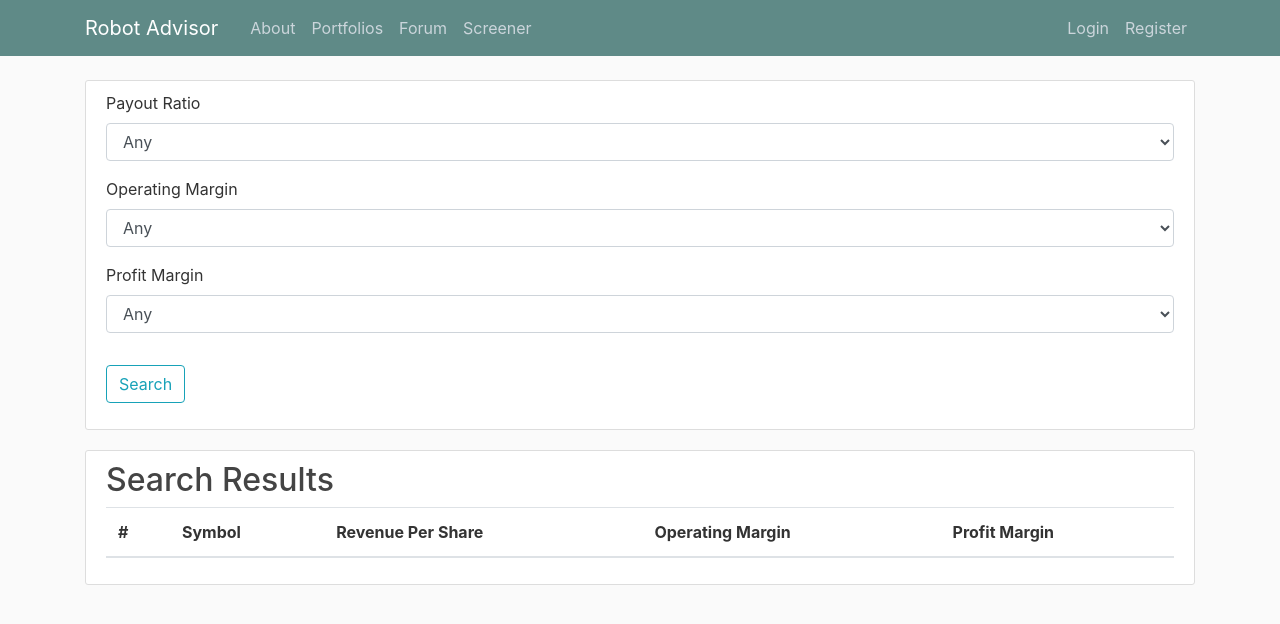
After one commit to HongfeiLi365/RobotAdvisor, a Flask app: page /screener in a window 1280 px wide. The commit adds this page. Shown: the top 624 px of the page. Run offline with Flask 2, Linux system fonts and the light colour scheme; lists and menus that the app fills with data are empty; some libraries are stand-ins or nearby versions.

Commit message:
Added the stock screener page.

```diff
--- a/flaskblog/forms.py
+++ b/flaskblog/forms.py
@@ -1,7 +1,7 @@
 from flask_wtf import FlaskForm
 from flask_wtf.file import FileField, FileAllowed
 from flask_login import current_user
-from wtforms import StringField, PasswordField, SubmitField, BooleanField, TextAreaField
+from wtforms import StringField, PasswordField, SubmitField, BooleanField, TextAreaField, SelectField
 from wtforms.validators import DataRequired, Length, Email, EqualTo, ValidationError
 from flaskblog.modelsWithNeo4j import User
 
@@ -75,3 +75,16 @@ class PortfolioForm(FlaskForm):
 class AddStockToPortfolioForm(FlaskForm):
     name = StringField('Name of Stock', validators=[DataRequired()])
     submit = SubmitField('Submit')
+
+class SQLSearchForm(FlaskForm):
+    payout_ratio_choices = [('Any','Any'), ('None','None'), ('Positive','Positive'), ('Low','Low'), ('High','High')]
+    payout_ratio_field = SelectField('Payout Ratio', choices=payout_ratio_choices)
+
+    operating_margin_choices = [('Any','Any'), ('Positive','Positive'), ('Negative','Negative'), ('High','High'),
+                                ('Very Negative','Very Negative')]
+    operating_margin_field = SelectField('Operating Margin', choices=operating_margin_choices)
+
+    profit_margin_choices = [('Any','Any'), ('Positive','Positive'), ('Negative','Negative'), ('High','High')]
+    profit_margin_field = SelectField('Profit Margin', choices=profit_margin_choices)
+
+    submit = SubmitField('Search')
--- a/flaskblog/routes.py
+++ b/flaskblog/routes.py
@@ -3,7 +3,7 @@ import secrets
 from PIL import Image
 from flask import render_template, url_for, flash, redirect, request, abort
 from flaskblog import app, bcrypt
-from flaskblog.forms import RegistrationForm, LoginForm, UpdateAccountForm, PostForm, PortfolioForm, AddStockToPortfolioForm
+from flaskblog.forms import RegistrationForm, LoginForm, UpdateAccountForm, PostForm, PortfolioForm, AddStockToPortfolioForm, SQLSearchForm
 from .modelsWithNeo4j import User, Post, Portfolio, Stock
 from flask_login import login_user, current_user, logout_user, login_required
 from .sql_db_utils import execute_query
@@ -172,7 +172,23 @@ def deleteFromPortfolio(stock_name, portfolio_id):
     flash('Removed from portfolio!', 'success')
     return redirect(url_for('edit_portfolio', portfolio_id=portfolio_id))
 
+################################################################################
+#SQL Stock Screener Section
+################################################################################
 
+@app.route("/screener", methods=['GET', 'POST'])
+def screener():
+    form = SQLSearchForm()
+    if form.validate_on_submit():
+        m_payout_ratio = form.payout_ratio_field.data
+        m_operating_margin = form.operating_margin_field.data
+        m_profit_margin = form.profit_margin_field.data
+        print ('Payout Ratio: ' + m_payout_ratio)
+        print ('Operating margin: ' + m_operating_margin)
+        print ('Profit margin: ' + m_profit_margin)
+        m_searchResults = filter_stocks(payout_ratio=m_payout_ratio, operating_margin=m_operating_margin, profit_margin=m_profit_margin)
+        return render_template('sqlSearch.html', title='Screener After Submit', form=form, searchResults= m_searchResults)
+    return render_template('sqlSearch.html', title='Screener', form=form)
 ################################################################################
 #Blog Section
 ################################################################################
--- a/flaskblog/templates/layout.html
+++ b/flaskblog/templates/layout.html
@@ -29,6 +29,7 @@
               <a class="nav-item nav-link" href="{{ url_for('about') }}">About</a>
               <a class="nav-item nav-link" href="{{ url_for('portfolio') }}">Portfolios</a>
               <a class="nav-item nav-link" href="{{ url_for('blog') }}">Forum</a>
+              <a class="nav-item nav-link" href="{{ url_for('screener') }}">Screener</a>
             </div>
             <!-- Navbar Right Side -->
             <div class="navbar-nav">
--- /dev/null
+++ b/flaskblog/templates/sqlSearch.html
@@ -0,0 +1,77 @@
+{% extends "layout.html" %}
+{% block content %}
+<div class="content-section">
+    <form method="POST" action="">
+        {{ form.hidden_tag() }}
+        <fieldset class="form-group">
+            <div class="form-group">
+                {{ form.payout_ratio_field.label(class="form-control-label") }}
+                {% if form.payout_ratio_field.errors %}
+                    {{ form.payout_ratio_field(class="form-control form-control-lg is-invalid") }}
+                    <div class="invalid-feedback">
+                        {% for error in form.payout_ratio_field.errors %}
+                            <span>{{ error }}</span>
+                        {% endfor %}
+                    </div>
+                {% else %}
+                    {{ form.payout_ratio_field(class="form-control form-control-md") }}
+                {% endif %}
+            </div>
+            <div class="form-group">
+                {{ form.operating_margin_field.label(class="form-control-label") }}
+                {% if form.operating_margin_field.errors %}
+                    {{ form.operating_margin_field(class="form-control form-control-lg is-invalid") }}
+                    <div class="invalid-feedback">
+                        {% for error in form.operating_margin_field.errors %}
+                            <span>{{ error }}</span>
+                        {% endfor %}
+                    </div>
+                {% else %}
+                    {{ form.operating_margin_field(class="form-control form-control-md") }}
+                {% endif %}
+            </div>
+            <div class="form-group">
+                {{ form.profit_margin_field.label(class="form-control-label") }}
+                {% if form.profit_margin_field.errors %}
+                    {{ form.profit_margin_field(class="form-control form-control-lg is-invalid") }}
+                    <div class="invalid-feedback">
+                        {% for error in form.profit_margin_field.errors %}
+                            <span>{{ error }}</span>
+                        {% endfor %}
+                    </div>
+                {% else %}
+                    {{ form.profit_margin_field(class="form-control form-control-md") }}
+                {% endif %}
+            </div>
+        </fieldset>
+        <div class="form-group">
+            {{ form.submit(class="btn btn-outline-info") }}
+        </div>
+    </form>
+</div>
+<div class="content-section">
+    <h2>Search Results</h2>
+    <table id="sortableTable" class="table table-striped table-hover">
+        <thead>
+            <tr>
+                <th onclick="sortTable(0)">#</th>
+                <th onclick="sortTable(1)">Symbol</th>
+                <th onclick="sortTable(2)">Revenue Per Share</th>
+                <th onclick="sortTable(3)">Operating Margin</th>
+                <th onclick="sortTable(4)">Profit Margin</th>
+            </tr>
+        </thead>
+        <tbody>
+            {% for stock in searchResults %}
+                <tr>
+                    <td>{{loop.index}}</td>
+                    <td>{{stock.symbol}}</td>
+                    <td>{{stock.payout_ratio}}</td>
+                    <td>{{stock.operating_margin}}</td>
+                    <td>{{stock.profit_margin}}</td>
+                </tr>
+            {% endfor %}
+        </tbody>
+    </table>
+</div>
+{% endblock content %}
```
Also changed, not shown: flaskblog/modelsWithSQL.py (+79 -81 lines).
